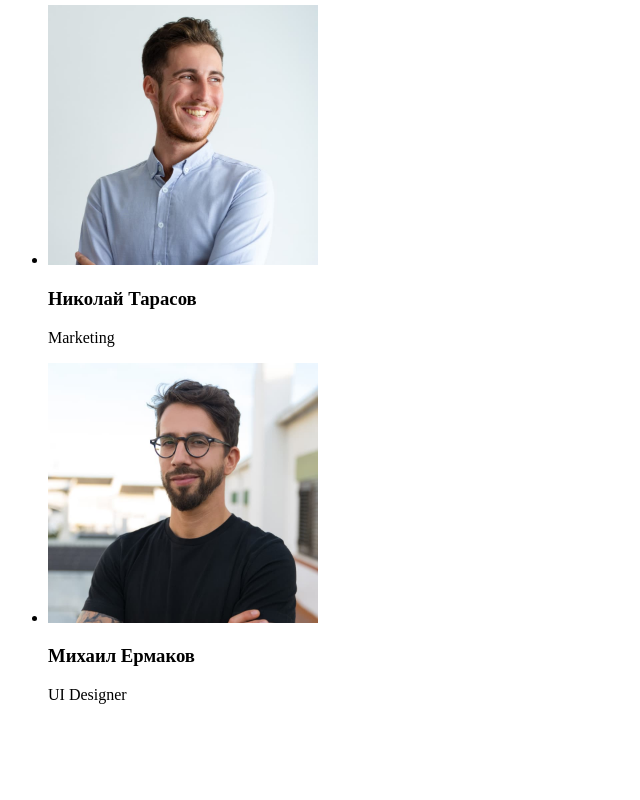
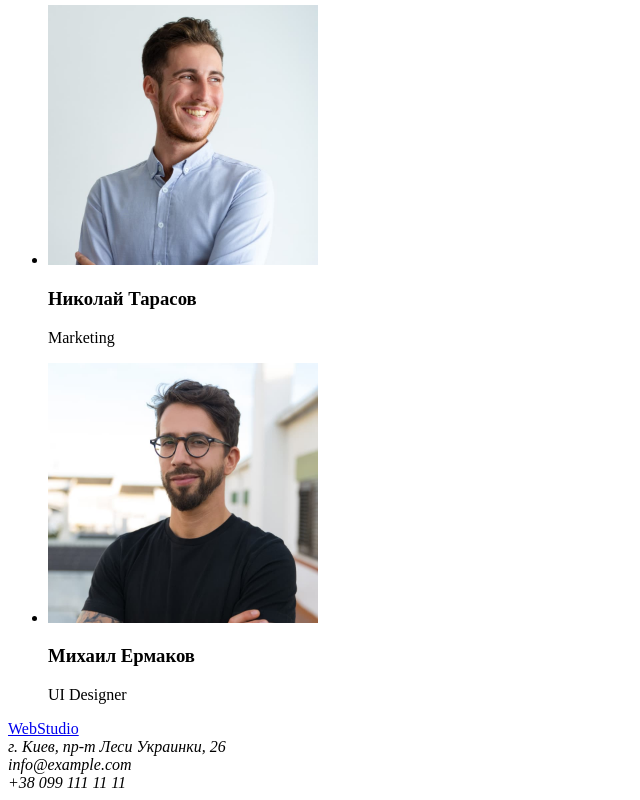
Before and after one commit to Tretiakovvv/goit-markup-hw-01, a plain HTML site: page index.html in a window 1280 px wide. Shown: the part 2245-3045 px from the top of the page, without its empty margins (0-640 px from the left). Before the commit the page ends 2965 px from the top, so only its background shows below. Drawn offline with Linux system fonts and the light colour scheme.

Commit message:
Сделан раздел footer

```diff
--- a/index.html
+++ b/index.html
@@ -141,7 +141,16 @@
         </ul>
       </section>
     </main>
-
-    <footer></footer>
+    <!-- Подвал сайта -->
+    <footer>
+      <section>
+        <a href="./index.html">WebStudio</a>
+        <address>
+          г. Киев, пр-т Леси Украинки, 26 <br />
+          info@example.com <br />
+          +38 099 111 11 11
+        </address>
+      </section>
+    </footer>
   </body>
 </html>
```
